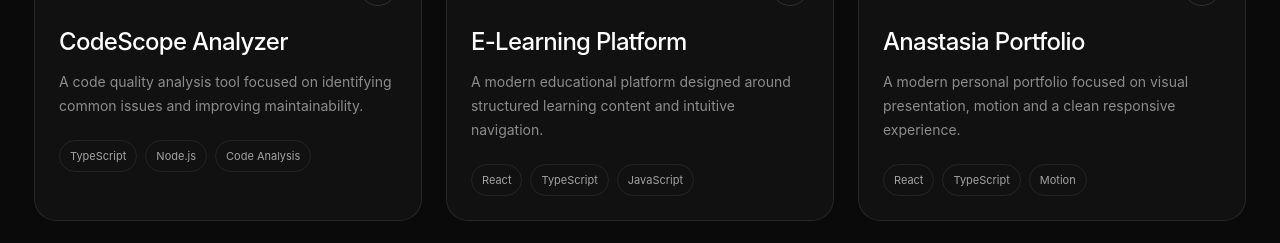
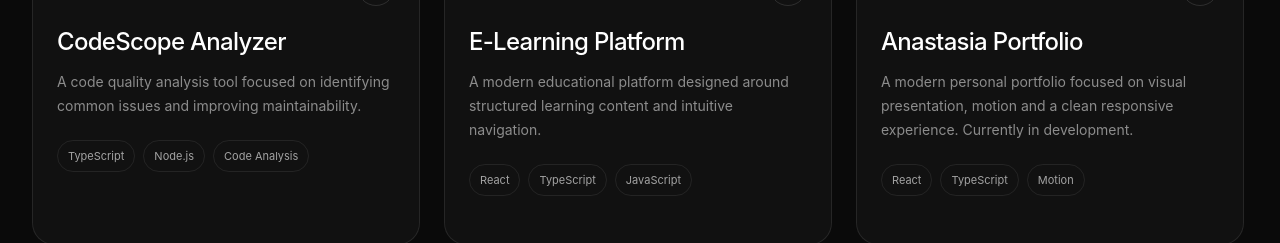
Before and after one commit to IvannIvannov/developer-portfolio, a React (Vite) app: page / in a window 1280 px wide. Shown: the part 1491-1734 px from the top of the page. Built offline with nearby package versions, Linux system fonts and the light colour scheme; no server answers.

Commit message:
Add restaurant project to portfolio

```diff
--- a/src/data/projects.ts
+++ b/src/data/projects.ts
@@ -42,7 +42,7 @@ export const projects: Project[] = [
     role: "Frontend Development",
 
     shortDescription:
-      "A modern personal portfolio focused on visual presentation, motion and a clean responsive experience.",
+      "A modern personal portfolio focused on visual presentation, motion and a clean responsive experience. Currently in development.",
 
     technologies: ["React", "TypeScript", "Motion", "Vite", "Vercel"],
 
@@ -51,4 +51,27 @@ export const projects: Project[] = [
 
     liveUrl: "https://anastasia-portfolio.vercel.app/",
   },
+
+  {
+    number: "04",
+    title: "Restaurant Website",
+    category: "Restaurant Website",
+    year: "2026",
+    role: "Full-Stack Development",
+
+    shortDescription:
+      "A modern bilingual restaurant website with reservations, customer accounts, authentication and an admin dashboard, built around a premium responsive experience. Currently in development.",
+
+    technologies: [
+      "Next.js",
+      "TypeScript",
+      "Supabase",
+      "PostgreSQL",
+      "Tailwind CSS",
+      "Motion",
+      "Vercel",
+    ],
+
+    liveUrl: "https://restaurant-website-mu-mauve.vercel.app/bg",
+  },
 ];
```
